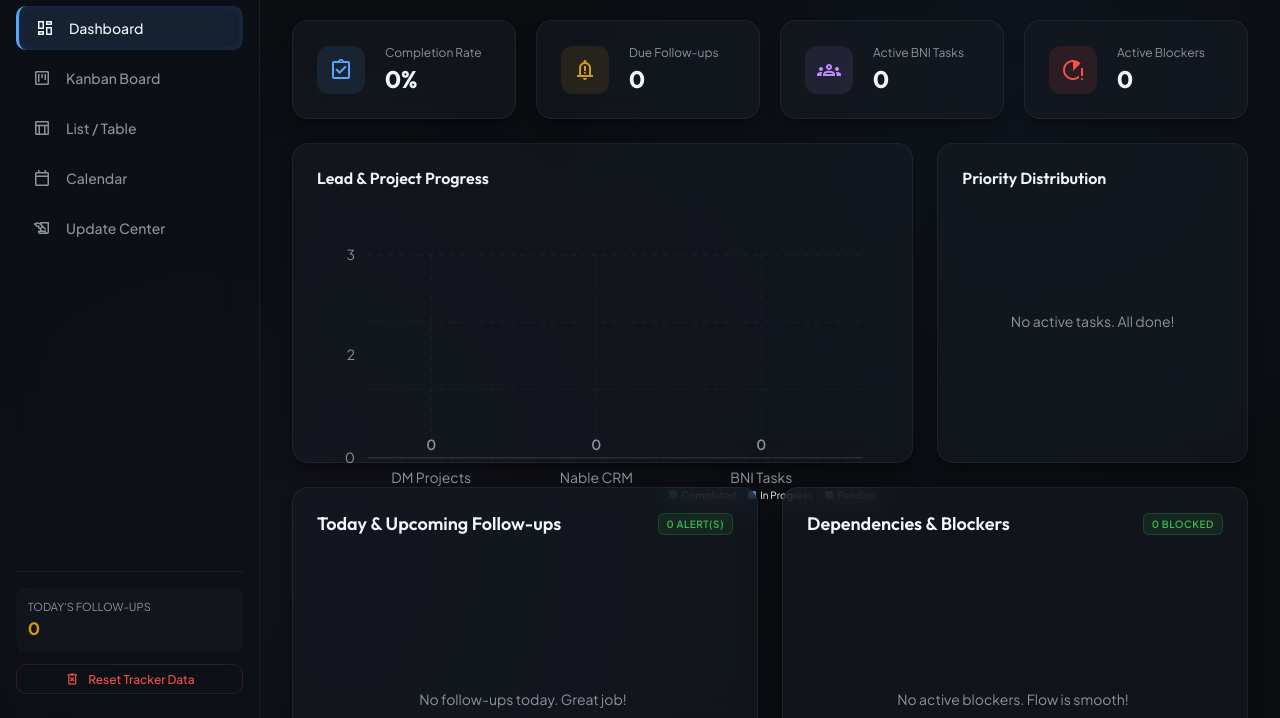
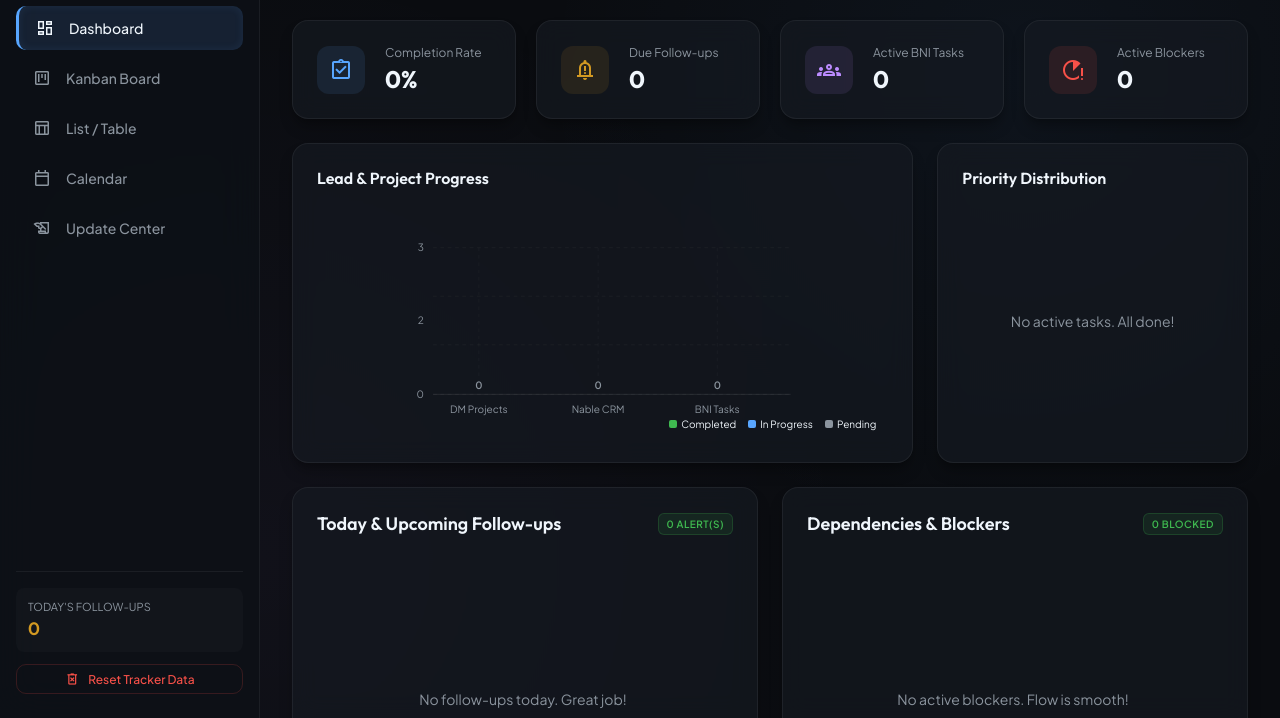
Before and after one commit to thiskshitij/sales-task-tracker, a plain HTML site: page index.html in a window 1280 px wide. Shown: the part 82-800 px from the top of the page. Drawn offline with nearby package versions, Linux system fonts and the light colour scheme.

Commit message:
Fixed dashboard overlapping by adding max-height to svg-chart and overflow:hidden to chart-container

```diff
--- a/style.css
+++ b/style.css
@@ -458,12 +458,14 @@ input, select, textarea, button {
     align-items: center;
     justify-content: center;
     position: relative;
+    overflow: hidden;
 }
 
 /* SVG Chart styles */
 .svg-chart {
     width: 100%;
     height: 100%;
+    max-height: 220px;
 }
 
 .chart-axis {
```
